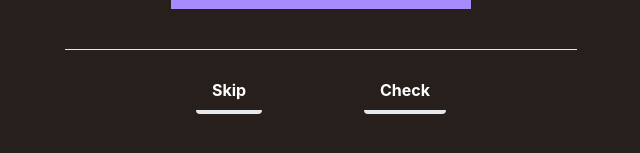
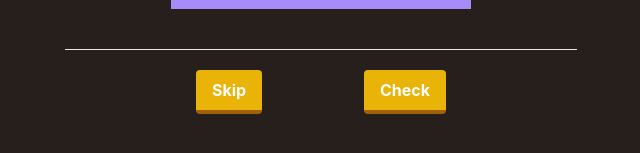
Before and after one commit to 1TaylanOzturk/verbingo, a React (Create React App) app: page / in a window 1280 px wide. Shown: the part 339-492 px from the top of the page, without its empty margins (319-959 px from the left). Built offline with nearby package versions, Linux system fonts and the light colour scheme.

Commit message:
Change the color of both buttons to yellow

```diff
--- a/src/components/Button.jsx
+++ b/src/components/Button.jsx
@@ -10,18 +10,18 @@ import {
 } from "../utils";
 
 function Button(props) {
-  const colorVariant = props.colorVariant;
+
   const classList = [
     props.className,
-    `bg-${colorVariant}-500`,
-    `hover:bg-${colorVariant}-400`,
+    `bg-yellow-500`,
+    `hover:bg-yellow-400`,
     "text-white",
     "font-bold",
     "py-2",
     "px-4",
     "border-b-4",
-    `border-${colorVariant}-700`,
-    `hover:border-${colorVariant}-500`,
+    `border-yellow-700`,
+    `hover:border-yellow-500`,
     "rounded",
   ];
 
```
